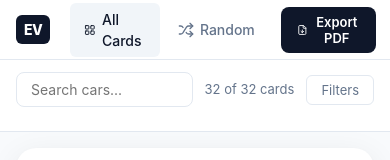
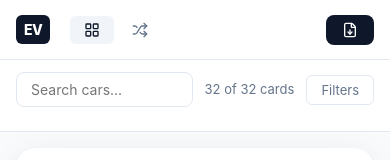
Before and after one commit to vesanieminen/ev-cards, a React (Vite) app: page / in a window 390 px wide. Shown: the top 160 px of the page. Built offline with nearby package versions, Linux system fonts and the light colour scheme.

Commit message:
Fixed the mobile topbar layout

```diff
--- a/src/components/Layout/Layout.tsx
+++ b/src/components/Layout/Layout.tsx
@@ -26,14 +26,14 @@ export function Layout({ children, onExportPdf, isExporting }: LayoutProps) {
             className={`${styles.navLink} ${location.pathname === '/' ? styles.navLinkActive : ''}`}
           >
             <LayoutGrid size={16} />
-            All Cards
+            <span>All Cards</span>
           </Link>
           <Link
             to="/random"
             className={`${styles.navLink} ${location.pathname === '/random' ? styles.navLinkActive : ''}`}
           >
             <Shuffle size={16} />
-            Random
+            <span>Random</span>
           </Link>
         </div>
 
@@ -44,7 +44,7 @@ export function Layout({ children, onExportPdf, isExporting }: LayoutProps) {
             disabled={isExporting}
           >
             <FileDown size={16} />
-            {isExporting ? 'Exporting...' : 'Export PDF'}
+            <span>{isExporting ? 'Exporting...' : 'Export PDF'}</span>
           </button>
         )}
       </nav>
```
